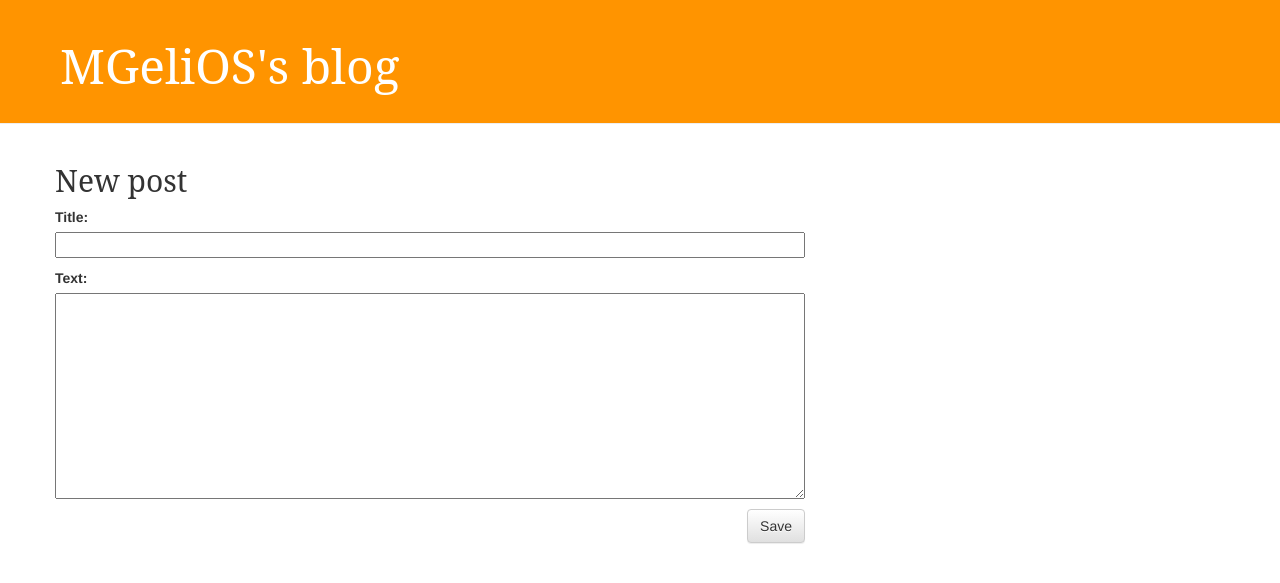
After one commit to mgelios/my-first-blog, a Django app: page /post/new/ in a window 1280 px wide. The commit adds this page. Shown: the top 583 px of the page. Run offline with Django 3.2, Linux system fonts and the light colour scheme; some libraries are stand-ins or nearby versions.

Commit message:
added add post functionality with basic security

```diff
--- /dev/null
+++ b/blog/forms.py
@@ -0,0 +1,8 @@
+from django import forms
+from .models import Post
+
+class PostForm(forms.ModelForm):
+
+    class Meta:
+        model = Post
+        fields = ('title', 'text',)
--- a/blog/templates/blog/base.html
+++ b/blog/templates/blog/base.html
@@ -1,14 +1,17 @@
 {% load staticfiles %}
 <html>
     <head>
-        <title>MgeliOS blog</title>
+        <title>MgeliOS's blog</title>
         <link rel="stylesheet" href="//maxcdn.bootstrapcdn.com/bootstrap/3.2.0/css/bootstrap.min.css" >
         <link rel="stylesheet" href="//maxcdn.bootstrapcdn.com/bootstrap/3.2.0/css/bootstrap-theme.min.css" >
         <link rel="stylesheet" href="{% static 'css/blog.css' %}" >
     </head>
     <body>
         <div class="page-header">
-            <h1><a href="/">MGeliOS blog</a></h1>
+            {% if user.is_authenticated %}
+                <a href="{% url 'post_new' %}" class="top-menu"><span class="glyphicon glyphicon-plus"></span></a>
+            {% endif %}
+            <h1><a href="/">MGeliOS's blog</a></h1>
         </div>
         <div class="content container">
             <div class="row">
--- /dev/null
+++ b/blog/templates/blog/post_edit.html
@@ -0,0 +1,9 @@
+{% extends 'blog/base.html' %}
+
+{% block content %}
+    <h2>New post</h2>
+    <form method="POST" class="post-form">{% csrf_token %}
+        {{ form.as_p }}
+        <button type="submit" class="save btn btn-default" >Save</button>
+    </form>
+{% endblock %}
--- a/blog/urls.py
+++ b/blog/urls.py
@@ -4,4 +4,5 @@ from . import views
 urlpatterns = [
     url(r'^$', views.post_list, name='post_list'),
     url(r'^post/(?P<pk>[0-9]+)/$', views.post_detail, name='post_detail'),
+    url(r'^post/new/$', views.post_new, name='post_new')
 ]
--- a/blog/views.py
+++ b/blog/views.py
@@ -1,11 +1,27 @@
 from django.shortcuts import render
 from django.shortcuts import render, get_object_or_404
+from django.shortcuts import redirect
+from django.utils import timezone
 from .models import Post
+from .forms import PostForm
 
 def post_list(request):
-    posts = Post.objects.order_by('published_date')
+    posts = Post.objects.order_by('-published_date')
     return render(request, 'blog/post_list.html', {'posts': posts})
 
 def post_detail(request, pk):
     post = get_object_or_404(Post, pk=pk)
     return render(request, 'blog/post_detail.html', {'post': post})
+
+def post_new(request):
+    if request.method == "POST":
+        form = PostForm(request.POST)
+        if (form.is_valid):
+            post = form.save(commit=False)
+            post.author = request.user
+            post.published_date = timezone.now()
+            post.save()
+            return redirect('post_detail', pk=post.pk)
+    else:
+        form = PostForm()
+    return render(request, 'blog/post_edit.html', {'form': form})
```
Also changed, not shown: db.sqlite3.
